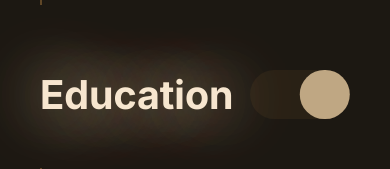
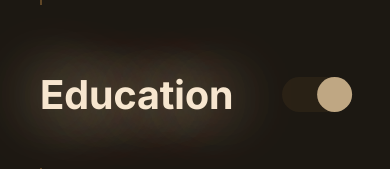
Before and after one commit to leo-kramer/portfolio, a React (Vite) app: page / in a window 390 px wide. Both pictures are taken after a click on the button 303 px from the left and 2506 px from the top of the page. Shown: the part 2412-2581 px from the top of the page. Built offline with nearby package versions, Linux system fonts and the light colour scheme.

Commit message:
Update toggle button sizing

```diff
--- a/src/assets/css/exp-edu-menu.css
+++ b/src/assets/css/exp-edu-menu.css
@@ -98,7 +98,7 @@ MEDIA QUERIES
 		border-radius: 360px;
 		padding: 0;
 
-		width: 3em;
+		width: calc(2 * 1em + 0.5vw);
 		height: fit-content;
 
 		background: var(--secondary-20);
@@ -122,8 +122,8 @@ MEDIA QUERIES
 	#exp-edu > div > div > button > div {
 		border-radius: 360px;
 
-		width: 1.5em;
-		height: 1.5em;
+		width: calc(1em + 0.5vw);
+		height: calc(1em + 0.5vw);
 
 		background-color: var(--primary);
 		transition: all 200ms ease-in-out;
--- a/src/components/ExpEduMenu.jsx
+++ b/src/components/ExpEduMenu.jsx
@@ -57,7 +57,7 @@ const ExpEduMenu = ({ setActiveSection }) => {
 						<button onClick={toggleSection}>
 							<div
 								style={{
-									transform: `translateX(${showing === "experience" ? 0 : 1.5}em)`, // Adjust position based on index
+									transform: `translateX(${showing === "experience" ? 0 : 100}%)`, // Adjust position based on index
 									transition: "transform 300ms ease-in-out",
 								}}
 							></div>
```
